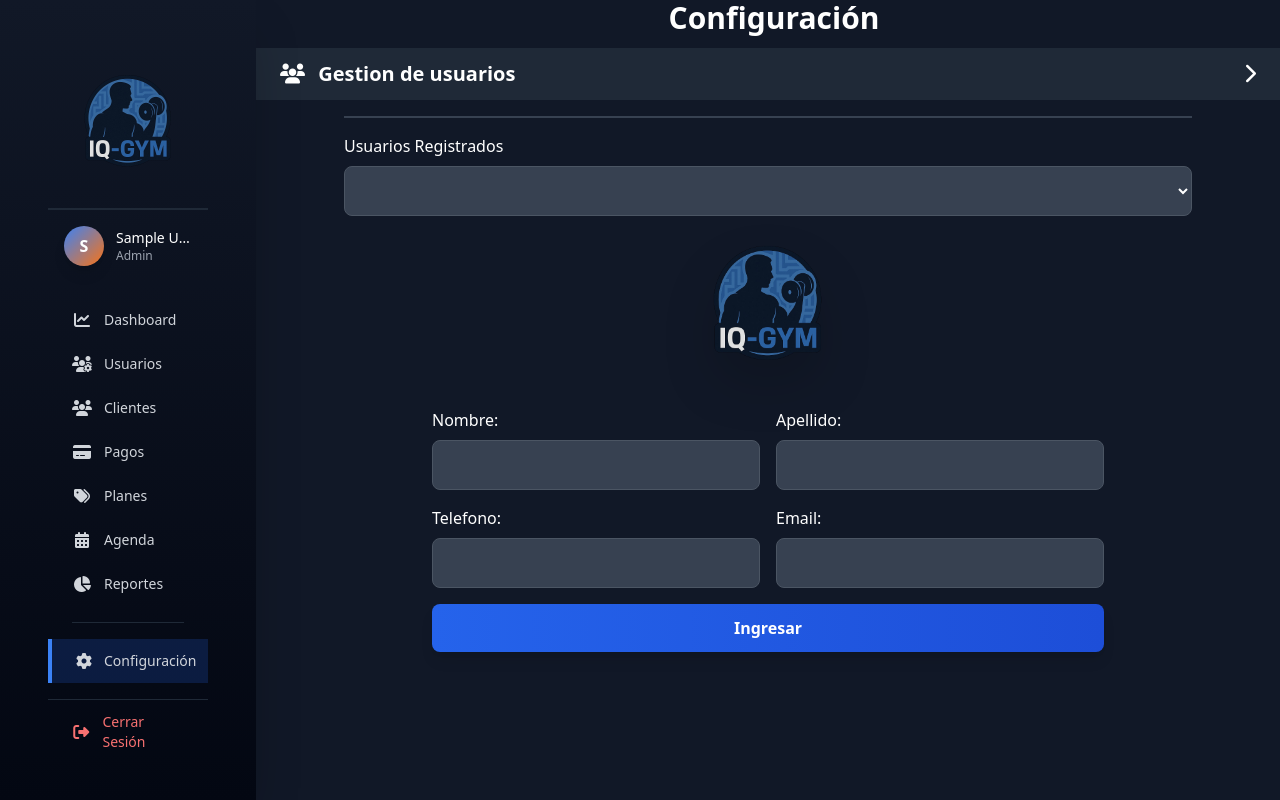
After one commit to gsicarius/IQGYM, a PHP site: page /config/config.php in a window 1280 px wide. The commit adds this page. Run offline with PHP 8.4, Linux system fonts and the light colour scheme; the visitor is signed in with stand-in values (Sample User, id 1); lists and menus that the app fills with data are empty; some libraries are stand-ins or nearby versions.

Commit message:
modificacion en el apartado de configuracion

```diff
--- /dev/null
+++ b/config/config.php
@@ -0,0 +1,116 @@
+<?php
+session_start();
+?>
+
+<!DOCTYPE html>
+<html lang="en">
+
+<head>
+    <meta charset="UTF-8">
+    <meta name="viewport" content="width=device-width, initial-scale=1.0">
+    <title>Configuracion</title>
+    <script src="https://cdn.tailwindcss.com"></script>
+    <link rel="stylesheet" href="https://cdnjs.cloudflare.com/ajax/libs/font-awesome/6.7.2/css/all.min.css">
+</head>
+
+<body class="bg-gray-900">
+    <?php include '../includes/sidebar.php'; ?>
+
+    <div class="lg:ml-64">
+        <header>
+            <h1 class="font-semibold text-white text-3xl ml-3 text-center">
+                Configuración
+            </h1>
+        </header>
+
+        <main>
+
+            <section class="flex flex-wrap">
+                <div class="flex items-center justify-between w-full px-6 py-3 bg-gray-800 mt-3">
+                    <h2 class="font-semibold text-white text-xl">
+                        <i class="fa-solid fa-users mr-2"></i> Gestion de usuarios
+                    </h2>
+                    <button onclick="toggleContent()" class="text-white text-xl hover:text-blue-500 transition-all">
+                        <i class="fa-solid fa-chevron-right transition-transform duration-300" id="arrow"></i>
+                    </button>
+                </div>
+
+                <!-- Contenido desplegable -->
+                <!-- Contenido desplegable -->
+<div id="content" class="w-full flex justify-center">
+    <div class="w-full max-w-4xl px-6">
+        <hr class="border-t-2 border-gray-700 w-full my-4">
+        <div class="text-white pb-4">
+            <h2 class="mb-2">Usuarios Registrados</h2>
+            <select name="usurios" id="usuariosCheackbox" class="w-full px-4 py-3 bg-gray-700 border border-gray-600 rounded-lg
+                text-white placeholder-gray-400 focus:outline-none focus:ring-2 focus:ring-blue-500
+                focus:border-transparent transition mb-4">
+                <!-- datos dinamicos-->
+            </select>
+
+            <div class="flex flex-col items-center justify-center">
+
+                <div class="mb-4">
+                    <img src="../assets/IMAGES/logo.png" alt="FotoUsuario" class="w-40 h-40 object-contain drop-shadow-2xl">
+                </div>
+
+                <div class="flex gap-4 w-full max-w-2xl mb-4">
+                    <div class="flex-1">
+                        <h3 class="mb-2">Nombre:</h3>
+                        <input type="text" id="txtnombre" class="w-full px-4 py-3 bg-gray-700 border border-gray-600 rounded-lg
+                        text-white placeholder-gray-400 focus:outline-none focus:ring-2 focus:ring-blue-500
+                        focus:border-transparent transition mb-4">
+
+                        <h3 class="mb-2">Telefono:</h3>
+                        <input type="text" id="txttelefono" class="w-full px-4 py-3 bg-gray-700 border border-gray-600 rounded-lg
+                        text-white placeholder-gray-400 focus:outline-none focus:ring-2 focus:ring-blue-500
+                        focus:border-transparent transition">
+                    </div>
+
+                    <div class="flex-1">
+                        <h3 class="mb-2">Apellido:</h3>
+                        <input type="text" id="txtapellido" class="w-full px-4 py-3 bg-gray-700 border border-gray-600 rounded-lg
+                        text-white placeholder-gray-400 focus:outline-none focus:ring-2 focus:ring-blue-500
+                        focus:border-transparent transition mb-4">
+
+                        <h3 class="mb-2">Email:</h3>
+                        <input type="text" id="txtemail" class="w-full px-4 py-3 bg-gray-700 border border-gray-600 rounded-lg
+                        text-white placeholder-gray-400 focus:outline-none focus:ring-2 focus:ring-blue-500
+                        focus:border-transparent transition">
+                    </div>
+                </div>
+
+                <button type="submit"
+                    class="w-full max-w-2xl bg-gradient-to-r from-blue-600 to-blue-700 hover:from-blue-700 hover:to-blue-800
+                    text-white font-semibold py-3 rounded-lg transition-all transform hover:scale-105 shadow-lg">
+                    Ingresar
+                </button>
+            </div>
+        </div>
+    </div>
+</div>
+            </section>
+
+        </main>
+
+    </div>
+
+    <!-- Overlay para móviles -->
+    <div id="sidebarOverlay" class="fixed inset-0 bg-black/50 backdrop-blur-sm z-30 lg:hidden hidden"></div>
+
+    <script src="../assets/js/sidebar.js"></script>
+
+    <script>
+        function toggleContent() {
+            const content = document.getElementById('content');
+            const arrow = document.getElementById('arrow');
+
+            content.classList.toggle('hidden');
+            arrow.classList.toggle('rotate-90');
+        }
+    </script>
+
+
+</body>
+
+</html>
--- a/includes/sidebar.php
+++ b/includes/sidebar.php
@@ -44,7 +44,7 @@ $ruta_actual = $_SERVER['PHP_SELF'];
     <nav class="flex-1 overflow-y-auto py-4">
 
         <!-- Dashboard - TODOS -->
-        <a href="<?php echo $base; ?>/dashboard.php" class="flex items-center gap-3 px-6 py-3 text-gray-300 hover:bg-gray-800 hover:text-white transition-colors <?php echo $pagina_actual == 'dashboard.php' ? 'bg-blue-600/20 text-white border-l-4 border-blue-500' : ''; ?>">
+        <a href="<?php echo $base; ?>/dashboard.php" class="flex items-center gap-3 px-6 py-3 text-gray-300 hover:bg-gray-800 hover:text-white transition-colors <?php echo $pagina_actual == 'dashboard.php' ? 'bg-blue-600/20 border-l-4 border-blue-500' : ''; ?>">
             <i class="fa-solid fa-chart-line w-5 text-center"></i>
             <span class="text-sm font-medium">Dashboard</span>
         </a>
@@ -58,14 +58,14 @@ $ruta_actual = $_SERVER['PHP_SELF'];
         <?php endif; ?>
 
         <!-- Clientes - TODOS -->
-        <a href="<?php echo $base; ?>/client/index.php" class="flex items-center gap-3 px-6 py-3 text-gray-300 hover:bg-gray-800 hover:text-white transition-colors <?php echo strpos($ruta_actual, '/client/') !== false ? 'bg-blue-600/20 text-white border-l-4 border-blue-500' : ''; ?>">
+        <a href="<?php echo $base; ?>/client/index.php" class="flex items-center gap-3 px-6 py-3 text-gray-300 hover:bg-gray-800 hover:text-white transition-colors <?php echo strpos($ruta_actual, '/client/') !== false ? 'bg-blue-600/20 border-l-4 border-blue-500' : ''; ?>">
             <i class="fa-solid fa-users w-5 text-center"></i>
             <span class="text-sm font-medium">Clientes</span>
         </a>
 
         <!-- Pagos - Admin y Recepcionista -->
         <?php if (in_array($_SESSION['rol'], ['admin', 'recepcionista'])): ?>
-        <a href="<?php echo $base; ?>/pagos/index.php" class="flex items-center gap-3 px-6 py-3 text-gray-300 hover:bg-gray-800 hover:text-white transition-colors <?php echo strpos($ruta_actual, '/pagos/') !== false ? 'bg-blue-600/20 text-white border-l-4 border-blue-500' : ''; ?>">
+        <a href="<?php echo $base; ?>/pagos/index.php" class="flex items-center gap-3 px-6 py-3 text-gray-300 hover:bg-gray-800 hover:text-white transition-colors <?php echo strpos($ruta_actual, '/pagos/') !== false ? 'bg-blue-600/20 border-l-4 border-blue-500' : ''; ?>">
             <i class="fa-solid fa-credit-card w-5 text-center"></i>
             <span class="text-sm font-medium">Pagos</span>
         </a>
@@ -73,21 +73,21 @@ $ruta_actual = $_SERVER['PHP_SELF'];
 
         <!-- Planes - Admin y Recepcionista -->
         <?php if (in_array($_SESSION['rol'], ['admin', 'recepcionista'])): ?>
-        <a href="<?php echo $base; ?>/planes/index.php" class="flex items-center gap-3 px-6 py-3 text-gray-300 hover:bg-gray-800 hover:text-white transition-colors <?php echo strpos($ruta_actual, '/planes/') !== false ? 'bg-blue-600/20 text-white border-l-4 border-blue-500' : ''; ?>">
+        <a href="<?php echo $base; ?>/planes/index.php" class="flex items-center gap-3 px-6 py-3 text-gray-300 hover:bg-gray-800 hover:text-white transition-colors <?php echo strpos($ruta_actual, '/planes/') !== false ? 'bg-blue-600/20 border-l-4 border-blue-500' : ''; ?>">
             <i class="fa-solid fa-tags w-5 text-center"></i>
             <span class="text-sm font-medium">Planes</span>
         </a>
         <?php endif; ?>
 
         <!-- Agenda - TODOS -->
-        <a href="<?php echo $base; ?>/agenda/index.php" class="flex items-center gap-3 px-6 py-3 text-gray-300 hover:bg-gray-800 hover:text-white transition-colors <?php echo strpos($ruta_actual, '/agenda/') !== false ? 'bg-blue-600/20 text-white border-l-4 border-blue-500' : ''; ?>">
+        <a href="<?php echo $base; ?>/agenda/index.php" class="flex items-center gap-3 px-6 py-3 text-gray-300 hover:bg-gray-800 hover:text-white transition-colors <?php echo strpos($ruta_actual, '/agenda/') !== false ? 'bg-blue-600/20 border-l-4 border-blue-500' : ''; ?>">
             <i class="fa-solid fa-calendar-days w-5 text-center"></i>
             <span class="text-sm font-medium">Agenda</span>
         </a>
 
         <!-- Reportes - SOLO ADMIN -->
         <?php if ($_SESSION['rol'] == 'admin'): ?>
-        <a href="<?php echo $base; ?>/reportes/index.php" class="flex items-center gap-3 px-6 py-3 text-gray-300 hover:bg-gray-800 hover:text-white transition-colors <?php echo strpos($ruta_actual, '/reportes/') !== false ? 'bg-blue-600/20 text-white border-l-4 border-blue-500' : ''; ?>">
+        <a href="<?php echo $base; ?>/reportes/index.php" class="flex items-center gap-3 px-6 py-3 text-gray-300 hover:bg-gray-800 hover:text-white transition-colors <?php echo strpos($ruta_actual, '/reportes/') !== false ? 'bg-blue-600/20 border-l-4 border-blue-500' : ''; ?>">
             <i class="fa-solid fa-chart-pie w-5 text-center"></i>
             <span class="text-sm font-medium">Reportes</span>
         </a>
@@ -98,7 +98,7 @@ $ruta_actual = $_SERVER['PHP_SELF'];
 
         <!-- Configuración - SOLO ADMIN -->
         <?php if ($_SESSION['rol'] == 'admin'): ?>
-        <a href="<?php echo $base; ?>#" class="flex items-center gap-3 px-6 py-3 text-gray-300 hover:bg-gray-800 hover:text-white transition-colors <?php echo strpos($ruta_actual, '/configuracion/') !== false ? 'bg-blue-600/20 text-white border-l-4 border-blue-500' : ''; ?>">
+        <a href="<?php echo $base; ?>/config/config.php" class="flex items-center gap-3 px-6 py-3 text-gray-300 hover:bg-gray-800 hover:text-white transition-colors <?php echo strpos($ruta_actual, '/config/') !== false ? 'bg-blue-600/20 border-l-4 border-blue-500' : ''; ?>">
             <i class="fa-solid fa-gear w-5 text-center"></i>
             <span class="text-sm font-medium">Configuración</span>
         </a>
```
